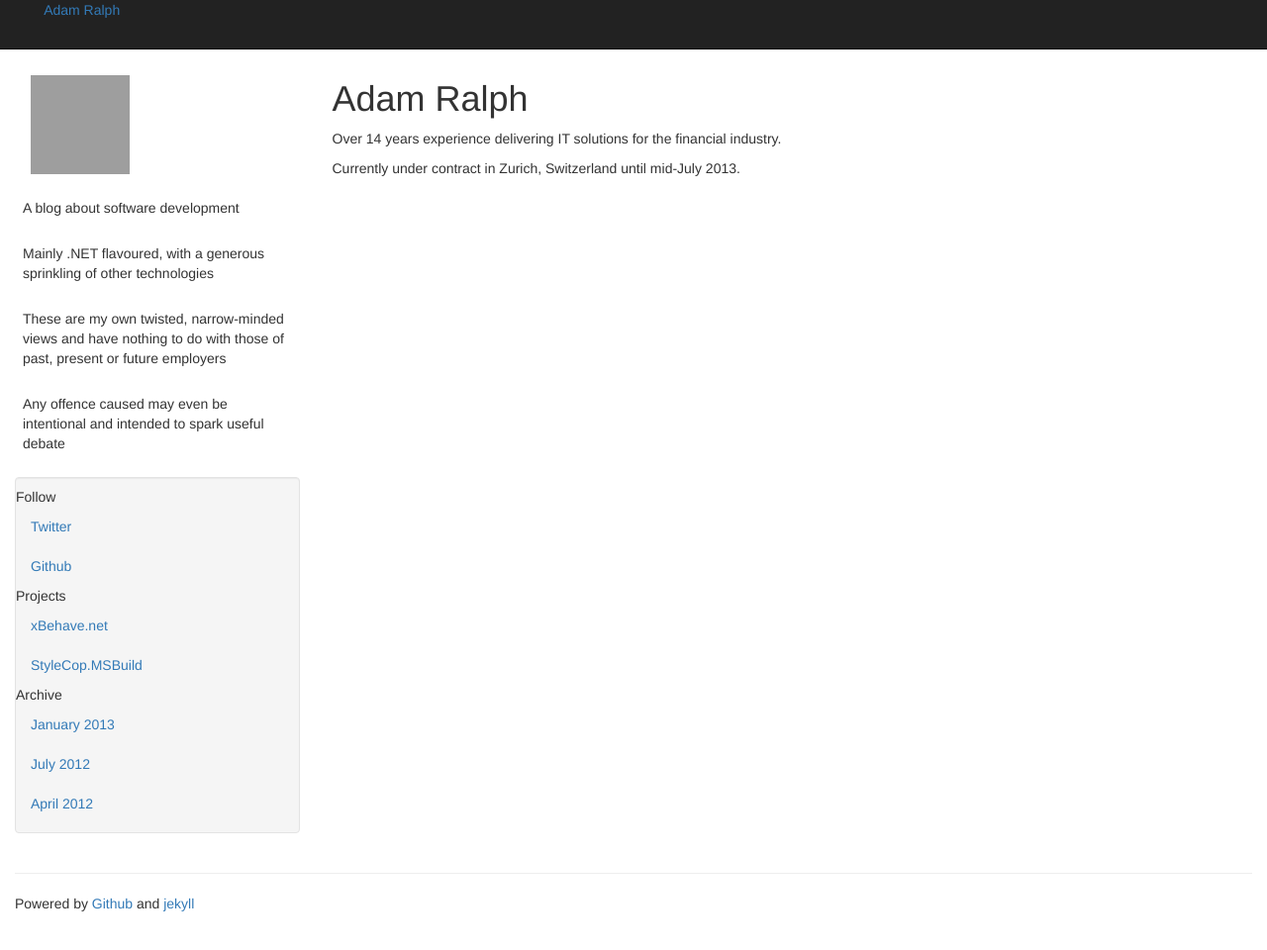
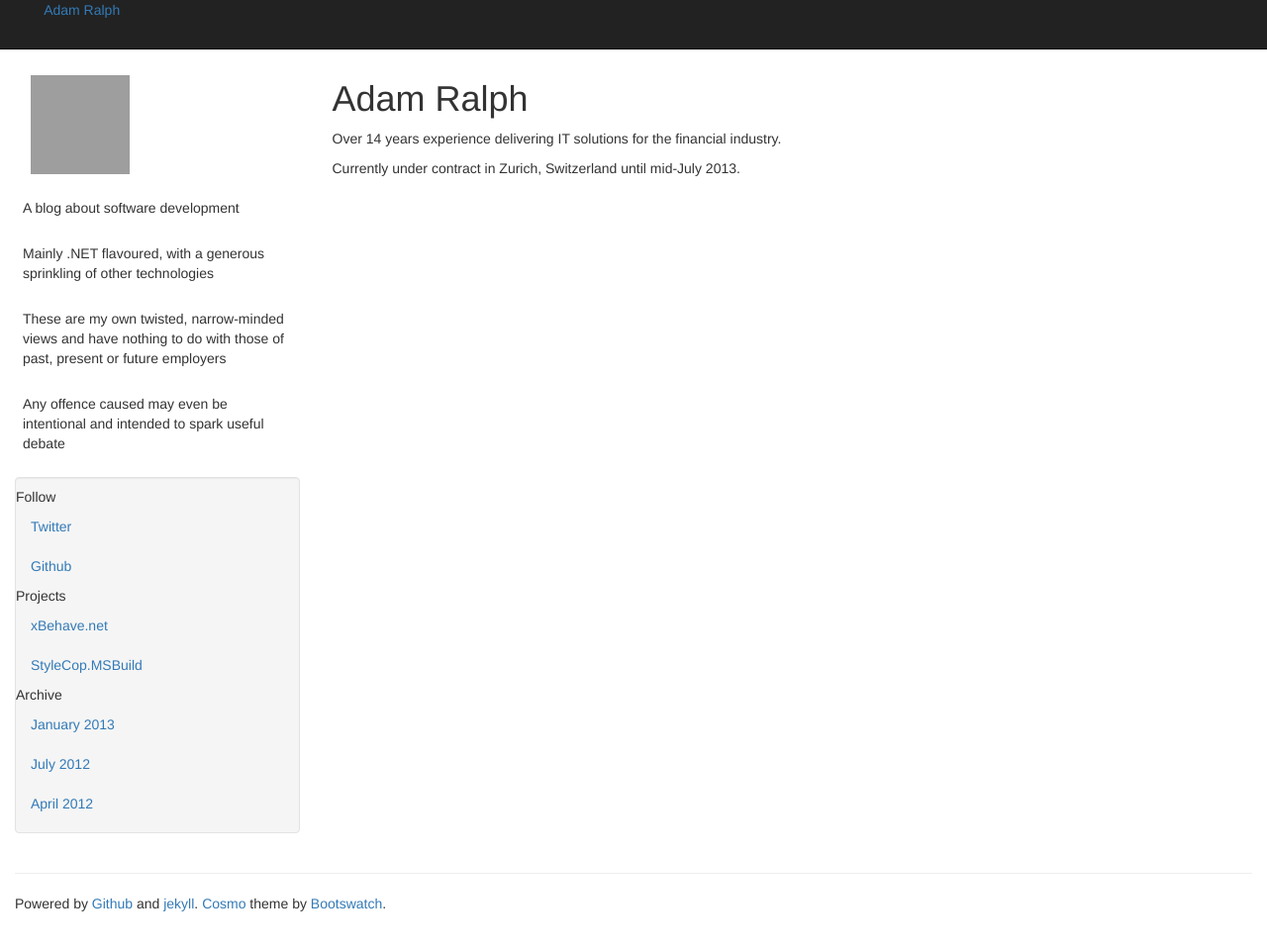
Before and after one commit to adamralph/adamralph.github.com, a Jekyll site: the page built from about.html, in a window 1280 px wide and 973 px high. Shown: the top 960 px of the window at 99% size. Built offline with Jekyll 4.4.1, drawn with Linux system fonts in a browser that asks for light colours; nearby versions of some CDN libraries; library files that are not in the unit come from our copies; Markdown is read by kramdown in place of the engine named in the settings; grey boxes are pictures that could not be loaded.

Commit message:
added bootswatch credit

```diff
--- a/_layouts/default.html
+++ b/_layouts/default.html
@@ -179,7 +179,7 @@
       </div>
       <hr />
       <footer>
-        <p>Powered by <a href="https://github.com/">Github</a> and <a href="http://jekyllrb.com/">jekyll</a>
+        <p>Powered by <a href="https://github.com/">Github</a> and <a href="http://jekyllrb.com/">jekyll</a>. <a href="http://bootswatch.com/cosmo">Cosmo</a> theme by <a href="http://bootswatch.com/">Bootswatch</a>.
         </p>
       </footer>
     </div>
```
